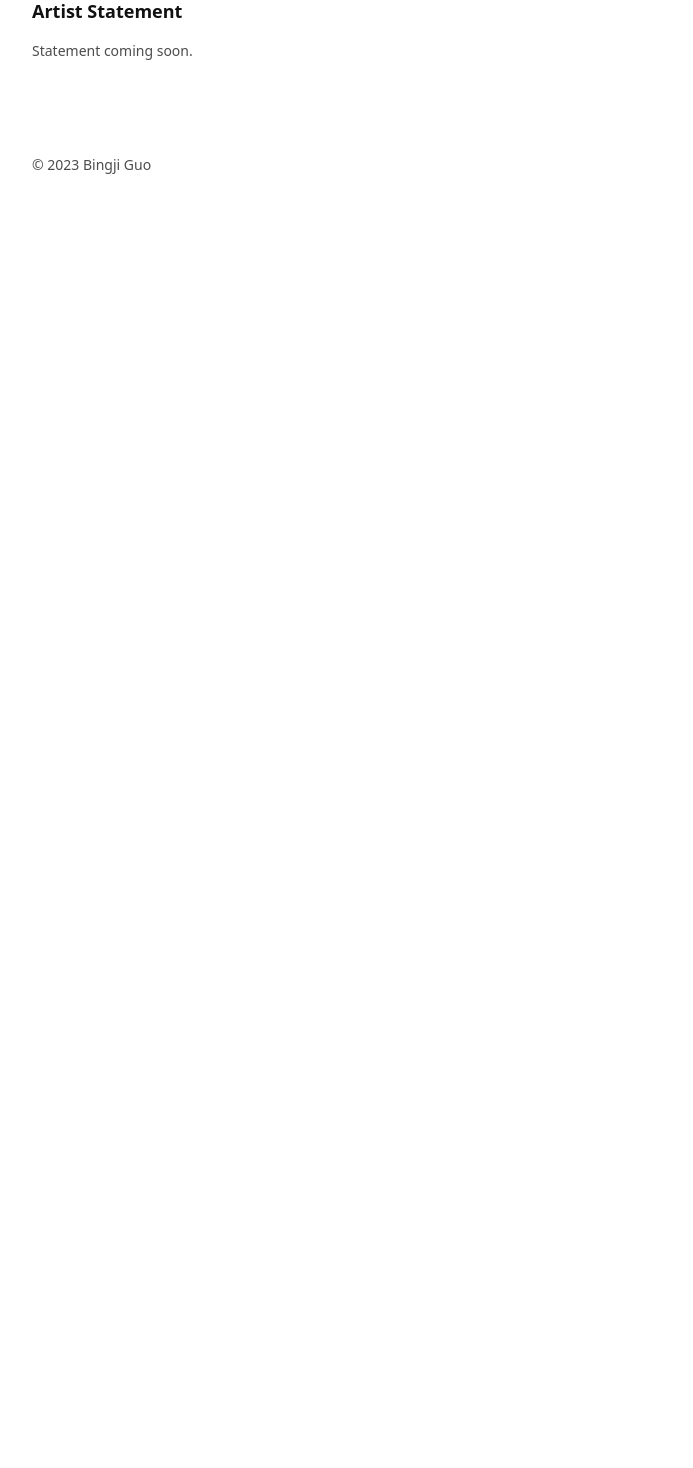
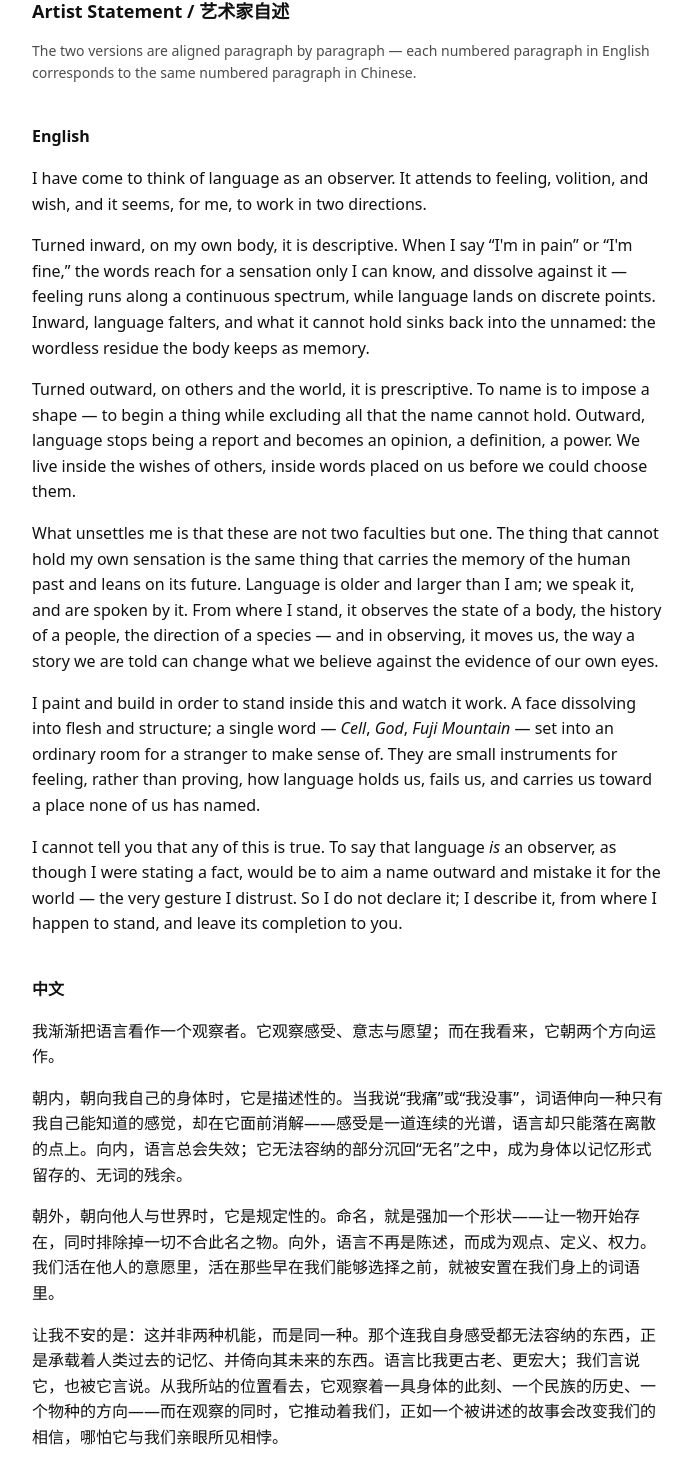
Before and after one commit to ckouder/ckouder.github.io, a SvelteKit app: page /statement in a window 1280 px wide. Shown: the part 140-1608 px from the top of the page, without its empty margins (292-985 px from the left). Before the commit the page ends 800 px from the top, so only its background shows below. Built offline with nearby package versions, Linux system fonts and the light colour scheme.

Commit message:
content: update artist statement with revised bilingual text
Add paragraph-alignment note, reword paragraph 2 ("I'm fine"), drop
"I believe" hedges, italicize key words, and add a closing sixth
paragraph in both English and Chinese.

```diff
--- a/src/app.css
+++ b/src/app.css
@@ -65,6 +65,11 @@ h2 {
 	margin: 2rem 0 0.5rem;
 }
 
+h3 {
+	font-size: 1rem;
+	margin: 2.5rem 0 0.75rem;
+}
+
 a {
 	color: inherit;
 	text-underline-offset: 0.15em;
--- a/src/routes/statement/+page.svelte
+++ b/src/routes/statement/+page.svelte
@@ -7,8 +7,81 @@
 	<meta name="description" content="Artist statement of {site.artist}." />
 </svelte:head>
 
-<h2>Artist Statement</h2>
+<h2>Artist Statement / 艺术家自述</h2>
 
-<!-- Write your statement here as plain <p> paragraphs. -->
+<p class="meta">
+	The two versions are aligned paragraph by paragraph — each numbered paragraph in English
+	corresponds to the same numbered paragraph in Chinese.
+</p>
 
-<p class="meta">Statement coming soon.</p>
+<section lang="en">
+	<h3>English</h3>
+
+	<p>
+		I have come to think of language as an observer. It attends to feeling, volition, and wish, and
+		it seems, for me, to work in two directions.
+	</p>
+
+	<p>
+		Turned inward, on my own body, it is descriptive. When I say “I'm in pain” or “I'm fine,” the
+		words reach for a sensation only I can know, and dissolve against it — feeling runs along a
+		continuous spectrum, while language lands on discrete points. Inward, language falters, and what
+		it cannot hold sinks back into the unnamed: the wordless residue the body keeps as memory.
+	</p>
+
+	<p>
+		Turned outward, on others and the world, it is prescriptive. To name is to impose a shape — to
+		begin a thing while excluding all that the name cannot hold. Outward, language stops being a
+		report and becomes an opinion, a definition, a power. We live inside the wishes of others,
+		inside words placed on us before we could choose them.
+	</p>
+
+	<p>
+		What unsettles me is that these are not two faculties but one. The thing that cannot hold my own
+		sensation is the same thing that carries the memory of the human past and leans on its future.
+		Language is older and larger than I am; we speak it, and are spoken by it. From where I stand,
+		it observes the state of a body, the history of a people, the direction of a species — and in
+		observing, it moves us, the way a story we are told can change what we believe against the
+		evidence of our own eyes.
+	</p>
+
+	<p>
+		I paint and build in order to stand inside this and watch it work. A face dissolving into flesh
+		and structure; a single word — <em>Cell</em>, <em>God</em>, <em>Fuji Mountain</em> — set into an ordinary
+		room for a stranger to make sense of. They are small instruments for feeling, rather than proving,
+		how language holds us, fails us, and carries us toward a place none of us has named.
+	</p>
+
+	<p>
+		I cannot tell you that any of this is true. To say that language <em>is</em> an observer, as though
+		I were stating a fact, would be to aim a name outward and mistake it for the world — the very gesture
+		I distrust. So I do not declare it; I describe it, from where I happen to stand, and leave its completion
+		to you.
+	</p>
+</section>
+
+<section lang="zh">
+	<h3>中文</h3>
+
+	<p>我渐渐把语言看作一个观察者。它观察感受、意志与愿望；而在我看来，它朝两个方向运作。</p>
+
+	<p>
+		朝内，朝向我自己的身体时，它是描述性的。当我说“我痛”或“我没事”，词语伸向一种只有我自己能知道的感觉，却在它面前消解——感受是一道连续的光谱，语言却只能落在离散的点上。向内，语言总会失效；它无法容纳的部分沉回“无名”之中，成为身体以记忆形式留存的、无词的残余。
+	</p>
+
+	<p>
+		朝外，朝向他人与世界时，它是规定性的。命名，就是强加一个形状——让一物开始存在，同时排除掉一切不合此名之物。向外，语言不再是陈述，而成为观点、定义、权力。我们活在他人的意愿里，活在那些早在我们能够选择之前，就被安置在我们身上的词语里。
+	</p>
+
+	<p>
+		让我不安的是：这并非两种机能，而是同一种。那个连我自身感受都无法容纳的东西，正是承载着人类过去的记忆、并倚向其未来的东西。语言比我更古老、更宏大；我们言说它，也被它言说。从我所站的位置看去，它观察着一具身体的此刻、一个民族的历史、一个物种的方向——而在观察的同时，它推动着我们，正如一个被讲述的故事会改变我们的相信，哪怕它与我们亲眼所见相悖。
+	</p>
+
+	<p>
+		我作画、造物，是为了站进这架机器之中，看它如何运转。一张脸消解为血肉与结构；一个词——“细胞”“神”“富士山”——被放进一个寻常的房间，交给一个陌生人去揣摩。它们是一些微小的器具，用来去感受，而非证明：语言如何容纳我们、辜负我们，又将我们带向一个谁都未曾命名的所在。
+	</p>
+
+	<p>
+		而这一切，我都无法作为真理告诉你。若说“语言就是一个观察者”，仿佛在陈述一个事实，那便是把一个名字朝外抛出、又将它误认作世界——正是我所警惕的那个动作。所以我不宣告它；我只是描述它，从我恰好站立的位置，并把其余的部分，交给你来完成。
+	</p>
+</section>
```
